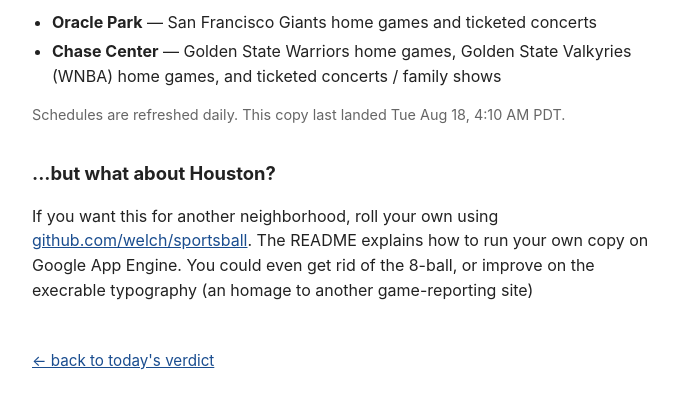
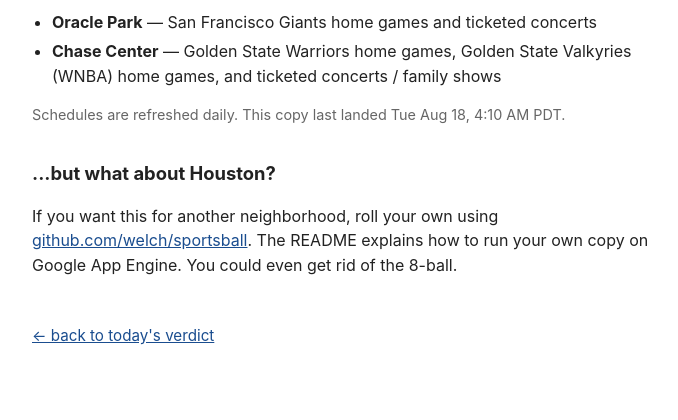
Before and after one commit to welch/sportsball, a Flask app: page /about in a window 1280 px wide. Shown: the part 870-1290 px from the top of the page, without its empty margins (288-966 px from the left). After the commit the page ends 1215 px from the top, so only its background shows below. Run offline with Flask 3, Linux system fonts and the light colour scheme; data that the repository does not hold is empty.

Commit message:
Stop apologising for the typography on the about page
The line offered "improve on the execrable typography (an homage to another
game-reporting site)" as something a fork might fix. It was fair about
Permanent Marker and is not about Amatic, and a site that volunteers its own
design as a defect invites the reader to agree. Also picks up the full stop
the sentence never had.

Co-Authored-By: Claude Opus 5 (1M context) <noreply@anthropic.com>
Claude-Session: https://claude.ai/code/session_01GxFJjH77KYFL67YkkKtVpQ

```diff
--- a/src/sportsball/templates/about.html
+++ b/src/sportsball/templates/about.html
@@ -50,8 +50,7 @@
     <p>If you want this for another neighborhood, roll your own using
     <a href="https://github.com/welch/sportsball">github.com/welch/sportsball</a>.
     The README explains how to run your own copy on Google App Engine.
-    You could even get rid of the 8-ball, or improve on the execrable
-    typography (an homage to another game-reporting site)</p>
+    You could even get rid of the 8-ball.</p>
 
     <p class="home-link"><a href="/">← back to today's verdict</a></p>
   </body>
```
Also changed, not shown: CHANGELOG.md.
